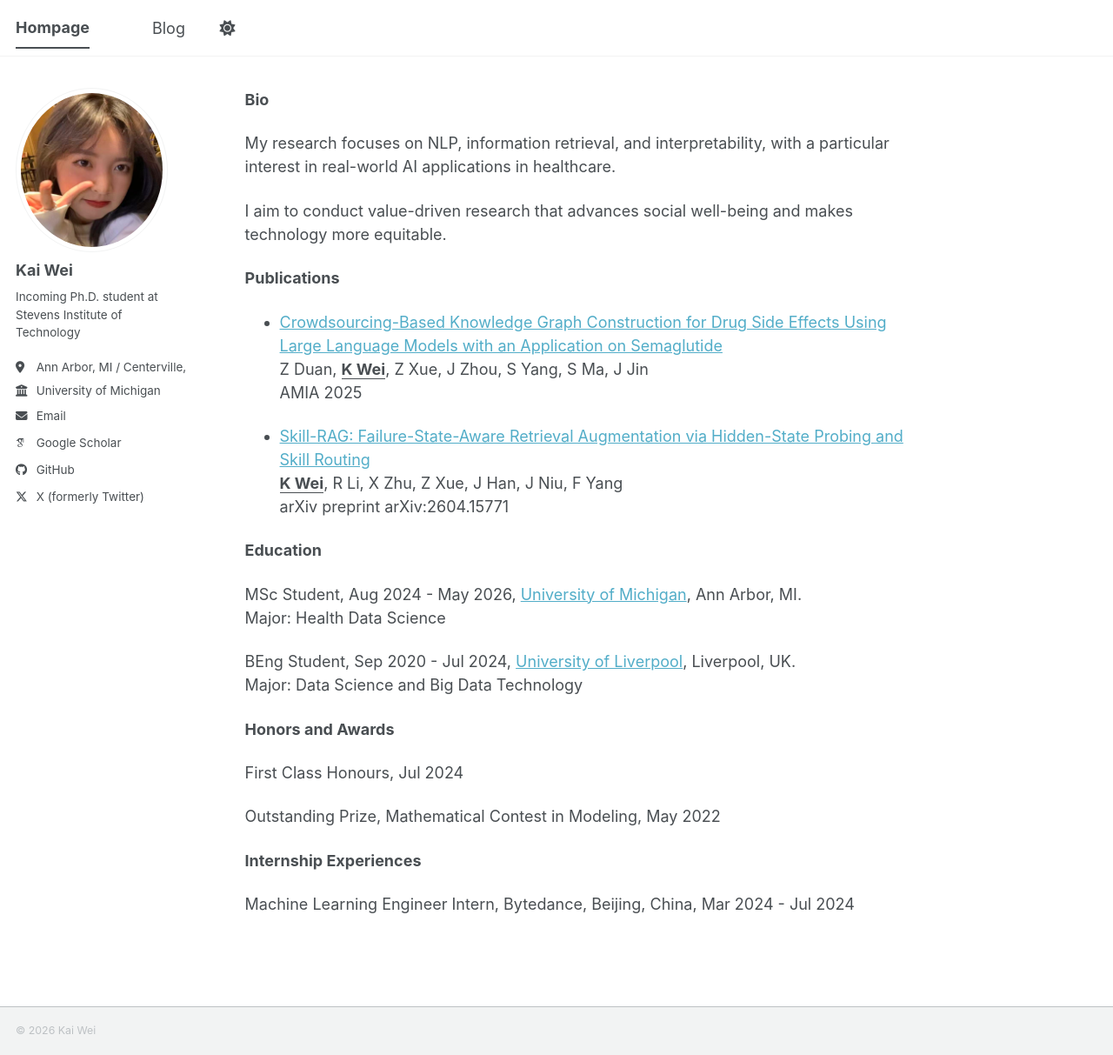
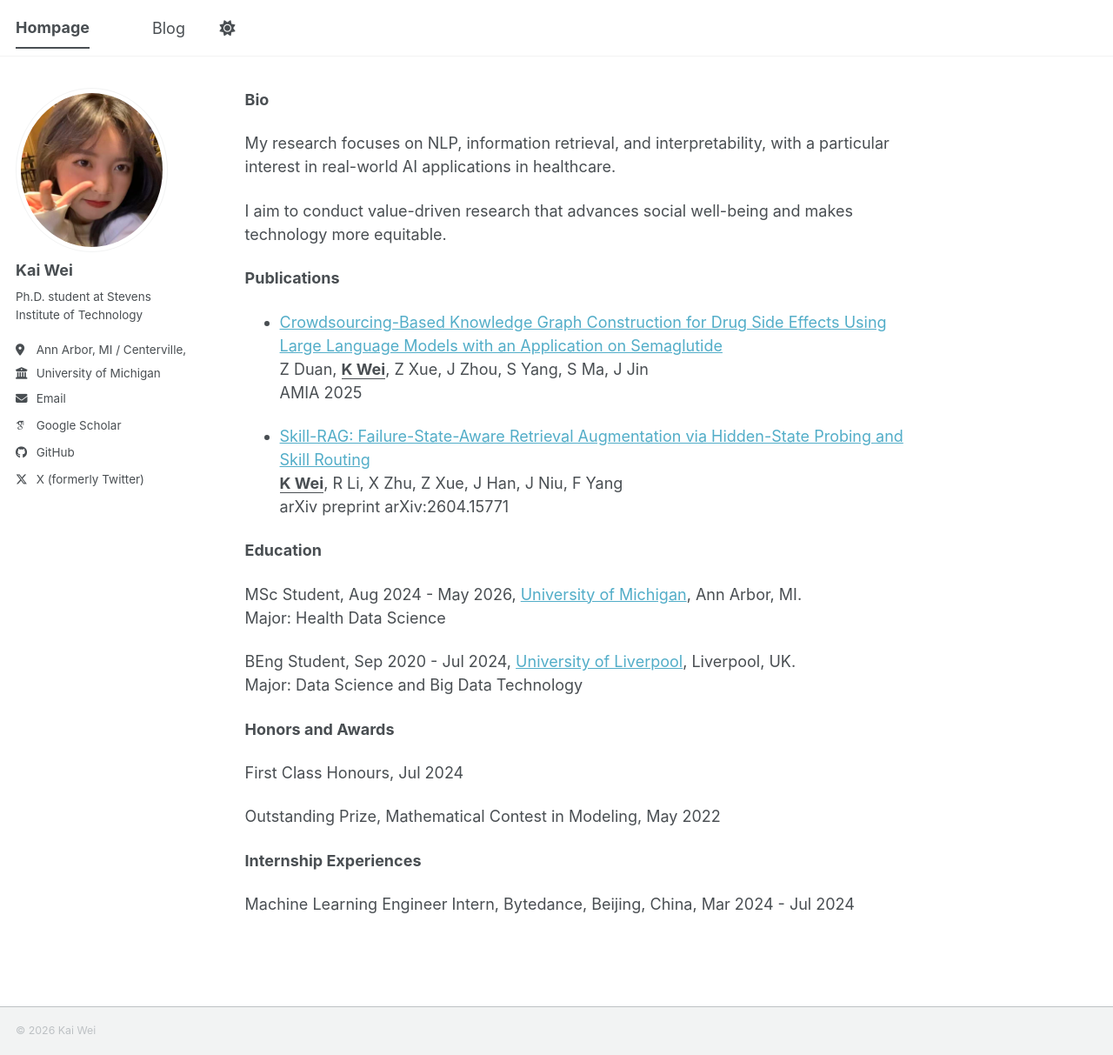
Before and after one commit to weikai202/weikai202.github.io, a Jekyll site: the page built from _pages/about.md, in a window 1280 px wide and 1213 px high. Shown: the whole window at 87% size. Built offline with Jekyll 4.4.1, drawn with Linux system fonts in a browser that asks for light colours; some web fonts are replaced; a script bundle is joined from its source files by our own code; library files that are not in the unit come from our copies.

Commit message:
Update sidebar bio

```diff
--- a/_config.yml
+++ b/_config.yml
@@ -24,7 +24,7 @@ author:
   avatar           : "profile.jpg"
   name             : "Kai Wei"
   pronouns         :
-  bio: "Incoming Ph.D. student at Stevens Institute of Technology"
+  bio: "Ph.D. student at Stevens Institute of Technology"
   location         : "Ann Arbor, MI / Centerville, OH"
   employer         : "University of Michigan"
   uri              :
```
